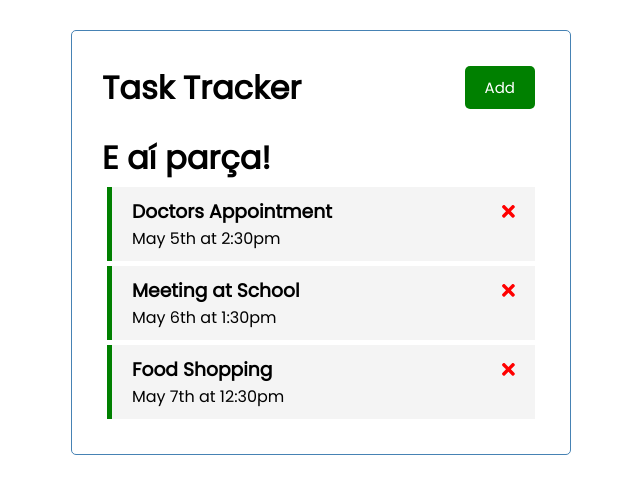
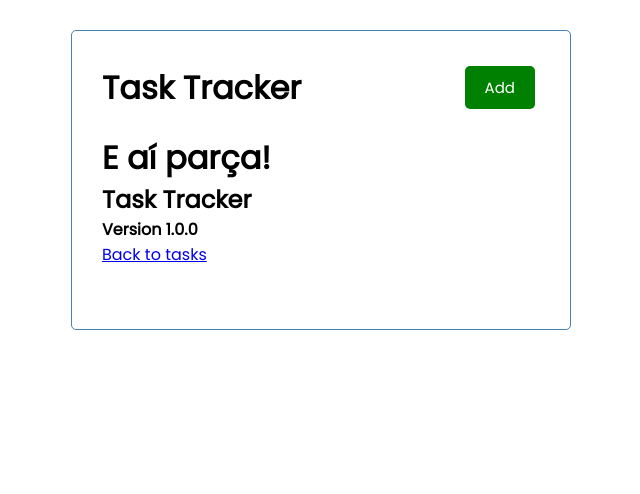
Before and after one commit to gilbertoalmeida/angular-crash-course, an Angular app: page /about in a window 1280 px wide. Shown: the top 494 px of the page, without its empty margins (319-959 px from the left). Built offline with nearby package versions, Linux system fonts and the light colour scheme; data requests are answered from the project's data file.

Commit message:
Added routes and an about page

```diff
--- a/src/app/app.component.html
+++ b/src/app/app.component.html
@@ -1,5 +1,8 @@
 <div class="container">
   <app-header></app-header>
   <h1>E aí parça!</h1>
-  <app-tasks></app-tasks>
+  <!-- <app-tasks></app-tasks> -->
+  <!-- Instead of putting a component here like above, I will put the routes.
+  And the router will choose which component to display here based on the route -->
+  <router-outlet></router-outlet>
 </div>
--- a/src/app/app.module.ts
+++ b/src/app/app.module.ts
@@ -3,6 +3,7 @@ import { BrowserModule } from '@angular/platform-browser';
 import { FontAwesomeModule } from '@fortawesome/angular-fontawesome';
 import { HttpClientModule } from "@angular/common/http"
 import { FormsModule } from "@angular/forms"
+import { RouterModule, Routes } from "@angular/router"
 
 import { AppComponent } from './app.component';
 import { HeaderComponent } from './components/header/header.component';
@@ -10,6 +11,12 @@ import { ButtonComponent } from './components/button/button.component';
 import { TasksComponent } from './components/tasks/tasks.component';
 import { TaskItemComponent } from './components/task-item/task-item.component';
 import { AddTaskComponent } from './components/add-task/add-task.component';
+import { AboutComponent } from './components/about/about.component';
+
+const appRoutes: Routes = [
+  { path: "", component: TasksComponent },
+  { path: "about", component: AboutComponent },
+]
 
 @NgModule({
   declarations: [
@@ -18,13 +25,15 @@ import { AddTaskComponent } from './components/add-task/add-task.component';
     ButtonComponent,
     TasksComponent,
     TaskItemComponent,
-    AddTaskComponent
+    AddTaskComponent,
+    AboutComponent
   ],
   imports: [
     BrowserModule,
     FontAwesomeModule,
     HttpClientModule,
-    FormsModule
+    FormsModule,
+    RouterModule.forRoot(appRoutes, { enableTracing: true })
   ],
   providers: [],
   bootstrap: [AppComponent]
--- /dev/null
+++ b/src/app/components/about/about.component.html
@@ -0,0 +1,6 @@
+<div>
+  <h2>Task Tracker</h2>
+  <h4>Version 1.0.0</h4>
+  <!-- dont use href as a normal a, bc this refreshes the page. routerLink doesnt -->
+  <a routerLink="/">Back to tasks</a>
+</div>
--- /dev/null
+++ b/src/app/components/about/about.component.ts
@@ -0,0 +1,15 @@
+import { Component, OnInit } from '@angular/core';
+
+@Component({
+  selector: 'app-about',
+  templateUrl: './about.component.html',
+  styleUrls: ['./about.component.css']
+})
+export class AboutComponent implements OnInit {
+
+  constructor() { }
+
+  ngOnInit(): void {
+  }
+
+}
```
Also changed, not shown: src/app/components/about/about.component.css (added), 1 other file (tests, documents, lock files or other folders).
